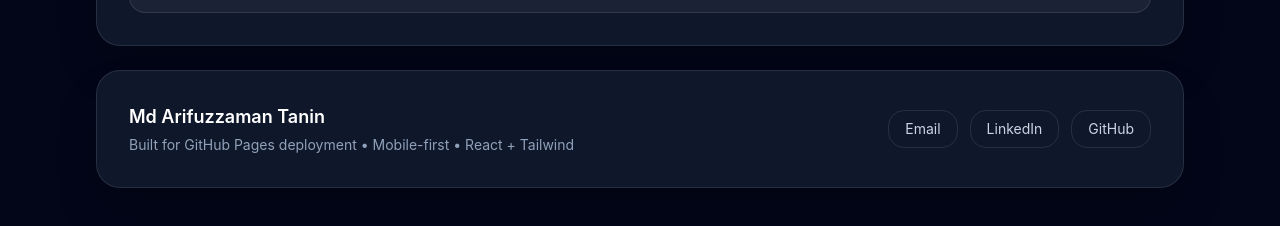
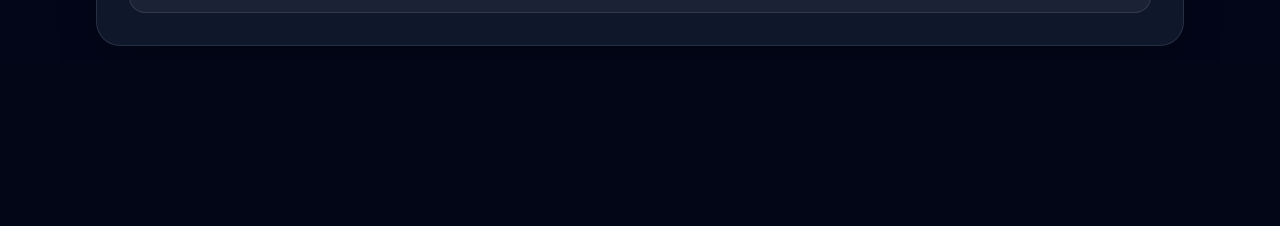
Before and after one commit to arifuzzaman-tanin/personal-profile, a React (Vite) app: page / in a window 1280 px wide. Shown: the part 3930-4156 px from the top of the page. After the commit the page ends 3992 px from the top, so only its background shows below. Built offline with nearby package versions, Linux system fonts and the light colour scheme.

Commit message:
Initial portfolio site

```diff
--- a/src/App.jsx
+++ b/src/App.jsx
@@ -320,38 +320,6 @@ export default function MobileFirstResumeWebsite() {
             <p className="mt-1 text-sm text-slate-400">2013 - 2016</p>
           </div>
         </section>
-
-        <footer className="mt-6 mb-8 rounded-3xl border border-white/10 bg-slate-900 p-5 shadow-2xl sm:p-8">
-          <div className="flex flex-col gap-4 sm:flex-row sm:items-center sm:justify-between">
-            <div>
-              <p className="text-lg font-semibold">Md Arifuzzaman Tanin</p>
-              <p className="mt-1 text-sm text-slate-400">Built for GitHub Pages deployment • Mobile-first • React + Tailwind</p>
-            </div>
-            <div className="flex flex-wrap gap-3">
-              <button
-                type="button"
-                onClick={openEmail}
-                className="cursor-pointer rounded-2xl border border-white/10 px-4 py-2 text-sm text-slate-300 transition hover:border-cyan-400 hover:text-cyan-300"
-              >
-                Email
-              </button>
-              <button
-                type="button"
-                onClick={() => openExternalLink("https://linkedin.com/in/tanin-arifuzzaman")}
-                className="cursor-pointer rounded-2xl border border-white/10 px-4 py-2 text-sm text-slate-300 transition hover:border-cyan-400 hover:text-cyan-300"
-              >
-                LinkedIn
-              </button>
-              <button
-                type="button"
-                onClick={() => openExternalLink(`https://github.com/${githubUsername}`)}
-                className="cursor-pointer rounded-2xl border border-white/10 px-4 py-2 text-sm text-slate-300 transition hover:border-cyan-400 hover:text-cyan-300"
-              >
-                GitHub
-              </button>
-            </div>
-          </div>
-        </footer>
       </div>
     </div>
   );
```
